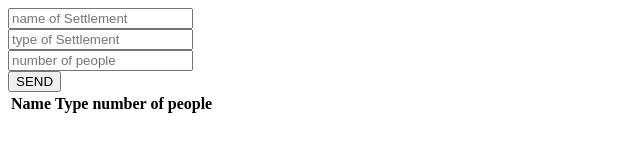
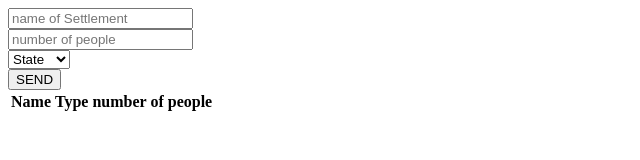
Before and after one commit to Marcos-Bazbih/JS-Class-17.10.21, a plain HTML site: page index.html in a window 1280 px wide. Shown: the whole page, without its empty margins (0-640 px from the left). Drawn offline with Linux system fonts and the light colour scheme.

Commit message:
second commit

```diff
--- a/index.html
+++ b/index.html
@@ -6,11 +6,17 @@
     <meta http-equiv="X-UA-Compatible" content="IE=edge">
     <meta name="viewport" content="width=device-width, initial-scale=1.0">
     <title>Class Static Method</title>
+    <style>
+        td{
+            border: 1px solid black;
+        }
+    </style>
 </head>
 
 <body>
     <header></header>
     <main>
+
         <!-- <form id="form">
             <input type="text" placeholder="name" id="name"> <br>
             <input type="text" placeholder="user name" id="userName"> <br>
@@ -21,8 +27,12 @@
 
         <form id="form">
             <input id="inputName" type="text" placeholder="name of Settlement"> <br>
-            <input id="inputType" type="text" placeholder="type of Settlement"> <br>
             <input id="inputNum" type="number" placeholder="number of people"> <br>
+            <select id="select"> <br>
+                <option value="State">State</option>
+                <option value="Village">Village</option>
+                <option value="City">City</option>
+            </select> <br>
             <button>SEND</button> <br>
         </form>
 
```
Also changed, not shown: main.js (+34 -40 lines).
